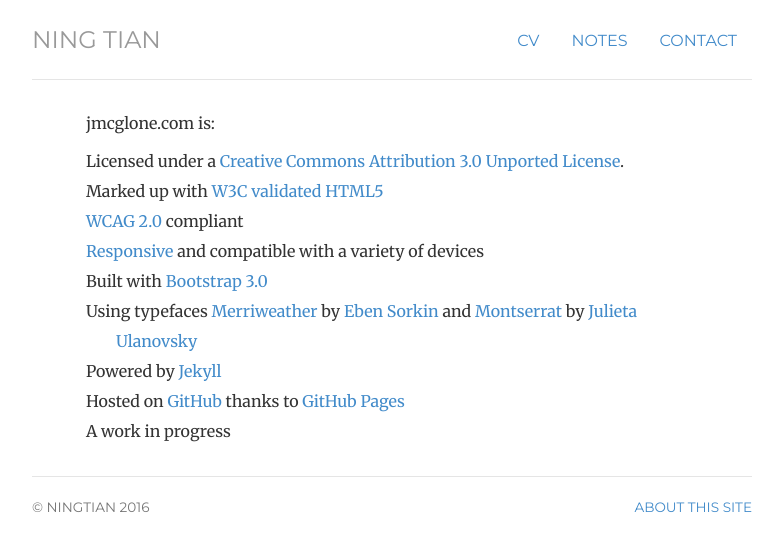
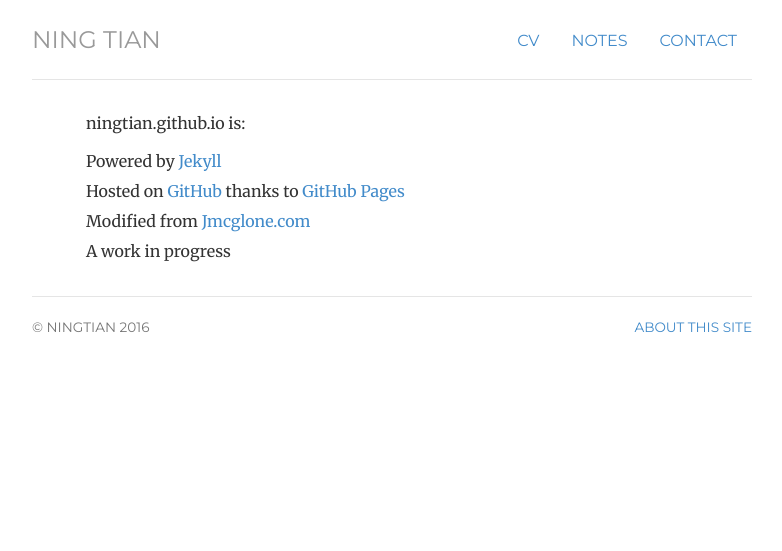
Before and after one commit to ningtian/ningtian.github.io, a Jekyll site: the page built from about/index.html, in a window 1280 px wide. Shown: the top 551 px of the page, without its empty margins (248-1030 px from the left). Built offline with Jekyll 4.4.1, drawn with Linux system fonts in a browser that asks for light colours.

Commit message:
Update index.html

```diff
--- a/about/index.html
+++ b/about/index.html
@@ -6,17 +6,12 @@
 
   <div class="about">
 
-    <p>jmcglone.com is:</p>
+    <p>ningtian.github.io is:</p>
 
       <ul class="list-unstyled">
-        <li>Licensed under a <a rel="license" href="http://creativecommons.org/licenses/by/3.0/deed.en_US">Creative Commons Attribution 3.0 Unported License</a>. </li>
-        <li>Marked up with <a href="http://validator.w3.org/check?uri=http%3A%2F%2Fjmcglone.com%2F" title="HTML5 Validator">W3C validated HTML5</a></li>
-        <li><a href="http://www.w3.org/TR/WCAG20/" title="WCAG 2.0">WCAG 2.0</a> compliant</li>
-        <li><a href="http://alistapart.com/article/responsive-web-design" title="Responsive Web Design at A List Apart">Responsive</a> and compatible with a variety of devices</li>
-        <li>Built with <a href="http://getbootstrap.com/" title="Bootstrap 3.0">Bootstrap 3.0</a></li>
-        <li>Using typefaces <a href="http://www.google.com/fonts/specimen/Merriweather" title ="Merriweather">Merriweather</a> by <a href="https://plus.google.com/106288796449831139244/about" title="Eben Sorkin">Eben Sorkin</a> and <a href="http://www.google.com/fonts/specimen/Montserrat" title="Montserrat">Montserrat</a> by <a href="http://www.zkysky.com.ar/" title="ZkySky Design">Julieta Ulanovsky</a></li>
         <li>Powered by <a href="http://jekyllrb.com/" title="Jekyll">Jekyll</a></li>
         <li>Hosted on <a href="http://github.com/jmcglone/jmcglone.github.io" title="This site hosted on GitHub">GitHub</a> thanks to <a href="http://pages.github.com/" title="GitHub Pages">GitHub Pages</a></li>
+        <li>Modified from <a href="http://jmcglone.com/" title="jmcglone.com">Jmcglone.com</a></li>
         <li>A work in progress</li>
       </ul>
 
```
